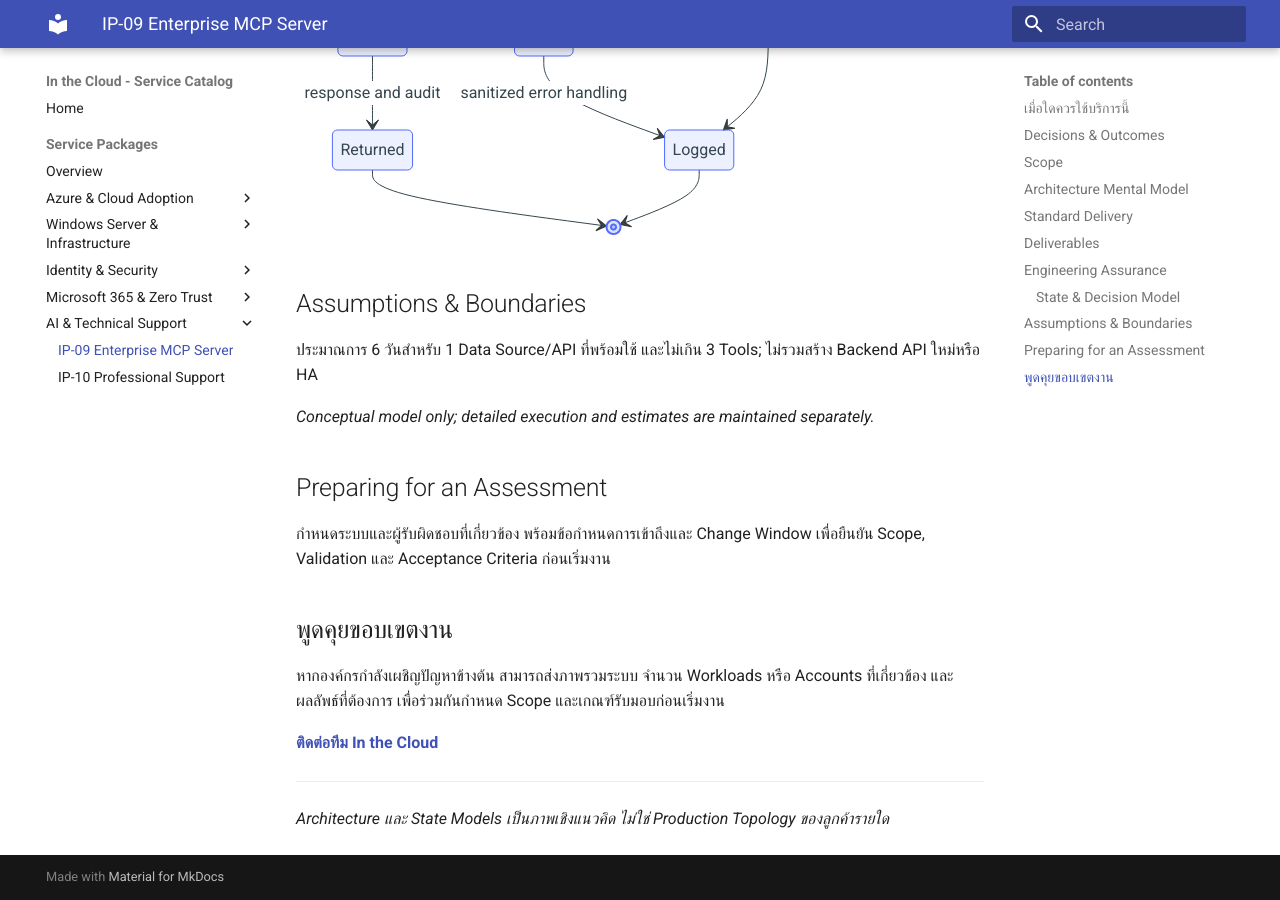
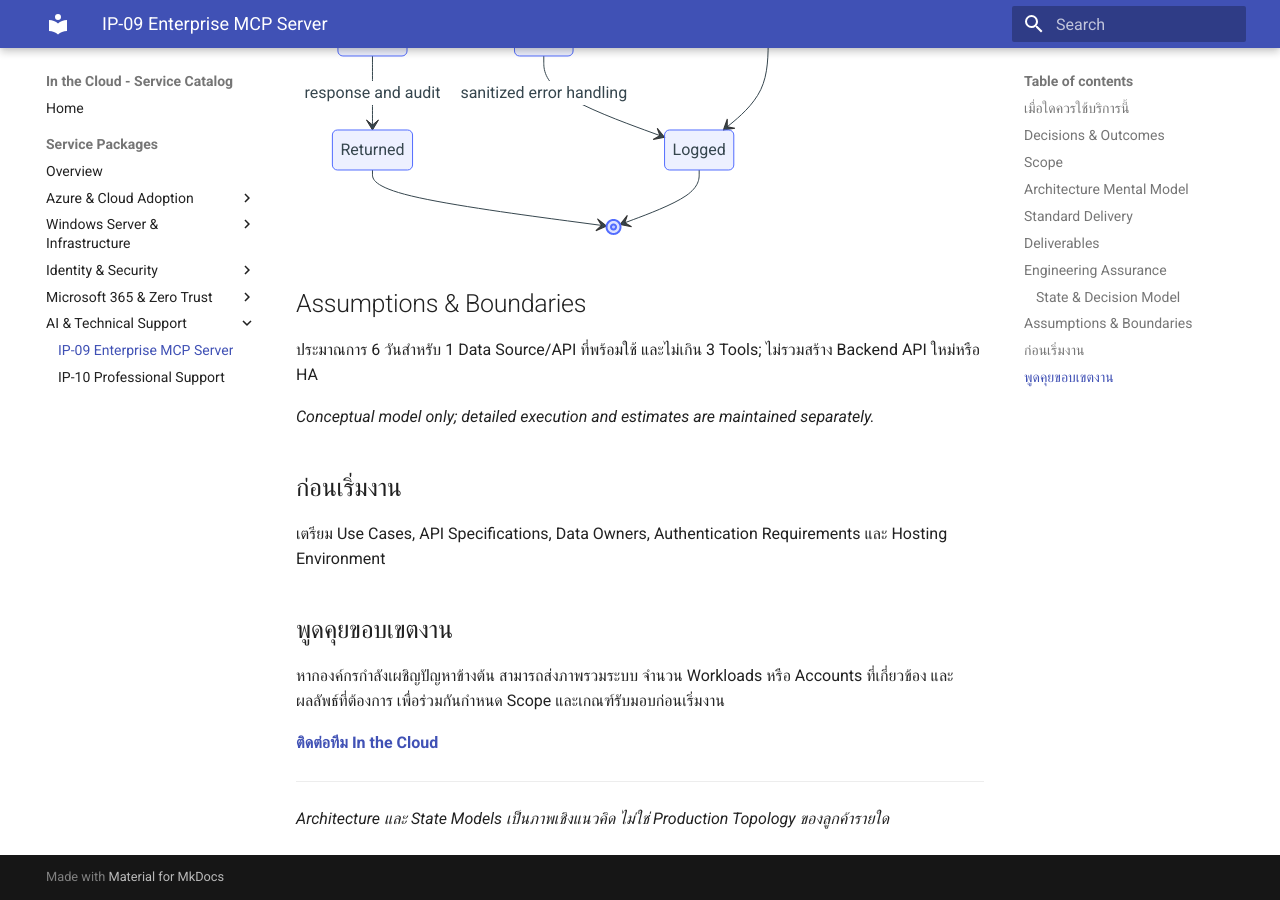
Before and after one commit to inthecloudth/service-catalog, an MkDocs documentation site: the page built from docs/services/ip-09-enterprise-mcp-server.md, in a window 1280 px wide and 900 px high, scrolled down 2390 px. Built offline with MkDocs 1.6.1 and Material for MkDocs 9.7.7, drawn with Linux system fonts in a browser that asks for light colours.

Commit message:
docs(catalog): tailor engagement inputs for service decision makers

```diff
--- a/docs/services/ip-09-enterprise-mcp-server.md
+++ b/docs/services/ip-09-enterprise-mcp-server.md
@@ -93,9 +93,9 @@ stateDiagram-v2
 
 *Conceptual model only; detailed execution and estimates are maintained separately.*
 
-## Preparing for an Assessment
+## ก่อนเริ่มงาน
 
-กำหนดระบบและผู้รับผิดชอบที่เกี่ยวข้อง พร้อมข้อกำหนดการเข้าถึงและ Change Window เพื่อยืนยัน Scope, Validation และ Acceptance Criteria ก่อนเริ่มงาน
+เตรียม Use Cases, API Specifications, Data Owners, Authentication Requirements และ Hosting Environment
 
 ## พูดคุยขอบเขตงาน
 
```
